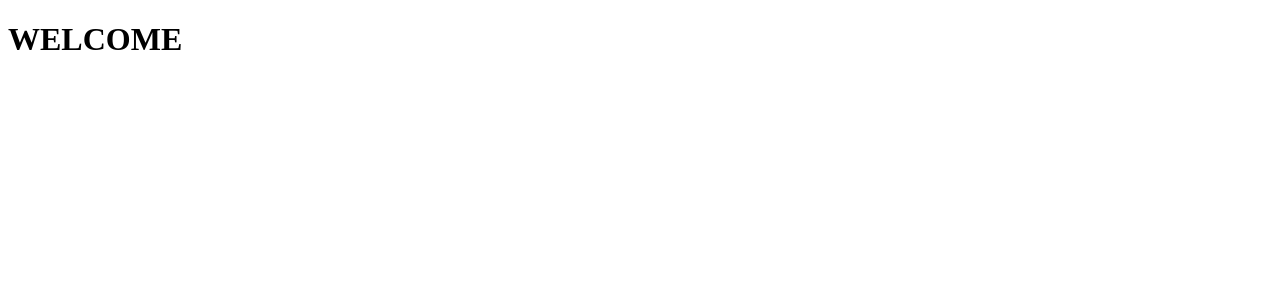
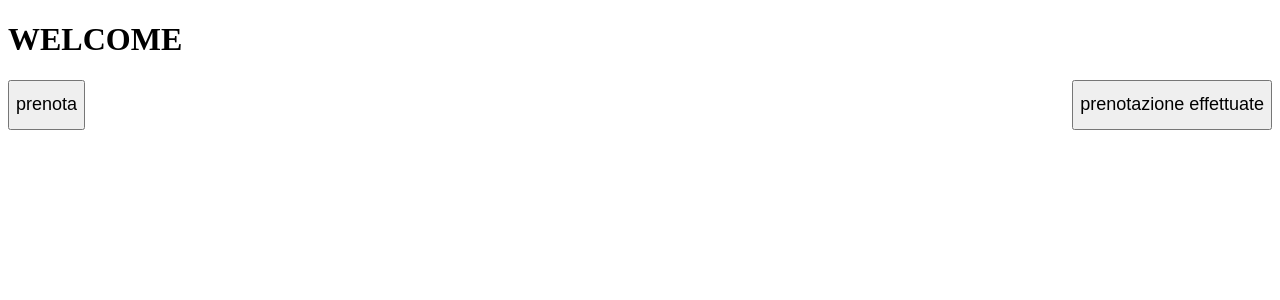
Before and after one commit to robgion/travel-master-fe, an Angular app: page /menu in a window 1280 px wide. Before the commit this address led to /. Shown: the top 300 px of the page. Built offline with nearby package versions, Linux system fonts and the light colour scheme.

Commit message:
creazione menu

```diff
--- a/src/app/app-routing.module.ts
+++ b/src/app/app-routing.module.ts
@@ -1,13 +1,15 @@
 import { NgModule } from '@angular/core';
 import { CommonModule } from '@angular/common';
 import { RouterModule, Routes } from '@angular/router';
+import { MenuModule } from './features/menu/menu-module/menu.module';
 
 
 
 const routes: Routes = [
   { path: '', redirectTo: '/login', pathMatch: 'full' },
-  { path: 'login', loadChildren: () => import('./features/login/login.module').then(m => m.LoginModule) }
-  // componente scelta mezzo/Pacchetti viaggi {path:'rottamenu', loadChildren: ()=> import(./rottamenumodulo).then(m=>m.modulomenu)}
+  /*{ path: 'login', redirectTo: '/menu', pathMatch: 'full' },*/
+  { path:'login', loadChildren: () => import('./features/login/login.module').then(m => m.LoginModule) },
+  {path:'menu' , loadChildren: ()=> import('./features/menu/menu-module/menu.module').then(m=>m.MenuModule)}
 
 ];
 @NgModule({
--- a/src/app/app.module.ts
+++ b/src/app/app.module.ts
@@ -7,10 +7,13 @@ import { AppRoutingModule } from './app-routing.module';
 import { NavbarModule } from './@template/navbar.module';
 import { CoreModule } from './core/core.module';
 import { HttpClientModule } from '@angular/common/http';
+import { MenuComponent } from './features/menu/component/menu/menu.component';
+import { MenuModule } from './features/menu/menu-module/menu.module';
 
 @NgModule({
   declarations: [
     AppComponent,
+
   ],
   imports: [
     BrowserModule,
@@ -18,7 +21,8 @@ import { HttpClientModule } from '@angular/common/http';
     CoreModule,
     HttpClientModule,
     AppRoutingModule,
-    NavbarModule
+    NavbarModule,
+    MenuModule
   ],
   providers: [],
   bootstrap: [AppComponent]
--- a/src/app/features/login/login.component.ts
+++ b/src/app/features/login/login.component.ts
@@ -28,7 +28,8 @@ export class LoginComponent implements OnInit {
     this.userService.getUserAuth(username, password).subscribe(
       result => {
         if (result) {
-          this.router.navigateByUrl('rottamenu')
+          console.log('ci siamo')
+          this.router.navigateByUrl('menu')
         } else {
           console.log("Le crendiaziali non corrispondono a nessun utente registrato");
         }
--- /dev/null
+++ b/src/app/features/menu/component/menu/menu.component.css
@@ -0,0 +1,10 @@
+.bottoneDestro{
+    float: right;
+    height:50px;
+    font-size: large;
+}
+.bottoneSinistro{
+    float: left;
+    height:50px;
+    font-size: large;
+}
--- /dev/null
+++ b/src/app/features/menu/component/menu/menu.component.html
@@ -0,0 +1,3 @@
+
+    <input type="button" id="prenota" name="prenota" class="bottoneSinistro" value="prenota" (click)="onClick('prenota')">
+    <input type="button" id="prenotazione" name="prenotazione" class="bottoneDestro" value="prenotazione effettuate" (click)="onClick('prenotazioni')">
--- /dev/null
+++ b/src/app/features/menu/component/menu/menu.component.ts
@@ -0,0 +1,25 @@
+import { Component, OnInit } from '@angular/core';
+
+@Component({
+  selector: 'fin-menu',
+  templateUrl: './menu.component.html',
+  styleUrls: ['./menu.component.css']
+})
+export class MenuComponent implements OnInit {
+
+   p="";
+  onClick(p){
+    if(p==='prenota'){
+      console.log(p)
+    }else{
+      console.log(p)
+    }
+
+  }
+
+  constructor() { }
+
+  ngOnInit(): void {
+  }
+
+}
```
Also changed, not shown: src/app/features/menu/menu-module/menu-routing.module.ts (added, +18 -0 lines), src/app/features/menu/menu-module/menu.module.ts (added, +21 -0 lines), 1 other file (tests, documents, lock files or other folders).
